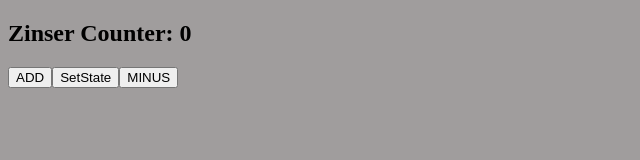
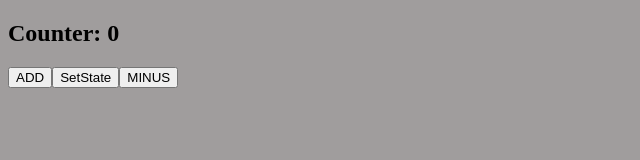
Before and after one commit to FZinser/simple-react-boilerplate, a React app: page / in a window 1280 px wide. Shown: the top 160 px of the page, without its empty margins (0-640 px from the left). Built offline with nearby package versions, Linux system fonts and the light colour scheme.

Commit message:
Updating with store and actions

```diff
--- a/src/App.js
+++ b/src/App.js
@@ -1,14 +1,15 @@
 import Counter from 'Components/Counter'
-import {Store} from './Stores'
+import {Store} from 'storable'
+import {initialState, actions} from './Stores'
 
 const {Fragment} = React
 
 export const App = () => {
 
 	return (
-		<Store>
+		<Store state={initialState} actions={actions}>
 			<Fragment>
-				<Counter name="Zinser" />
+				<Counter />
 			</Fragment>
 		</Store>
 	)
--- a/src/Components/Counter/enhancer.js
+++ b/src/Components/Counter/enhancer.js
@@ -1,5 +1,5 @@
-import { compose, withHandlers, withState, withMount, withWillUnmount } from 'rvcompose'
-import { connect } from '../../Stores'
+import { compose, withHandlers, withState, withMount, withWillUnmount, withEffect } from 'composable'
+import { connect } from 'storable'
 
 export default compose(
 
@@ -7,8 +7,12 @@ export default compose(
 
     withState('count', 'updateCount', 0),
 
-    withMount(() => {
-        console.log('[Counter] - Mount')
+    withMount((props) => {
+        console.log('[Counter] - Mount',)
+    }),
+
+    withEffect((props) => {
+        console.log(props)
     }),
 
     withWillUnmount(() => {
@@ -23,6 +27,10 @@ export default compose(
 
         decrement: ({ count, updateCount }) => (e) => {
             updateCount(count - 1)
+        },
+
+        updateName: ({ dispatch }) => (e) => {
+            dispatch('CHANGE', { key:'name', value:null })
         }
     })
 
--- a/src/Components/Counter/index.js
+++ b/src/Components/Counter/index.js
@@ -3,17 +3,16 @@ import enhancer from './enhancer'
 const {Fragment} = React
 const Title = React.lazy(() => import(/* webpackChunkName:"LazyTitle" */ 'Components/Title'))
 
-const Counter = ({name, count, increment, decrement, setState, ...props}) => {
+const Counter = ({name, count, increment, decrement, updateName, ...props}) => {
 
     return (
         <Fragment>
             {count > 5 ? <AsyncTitle /> : <Fragment>
                 <h2> {name} Counter: {count}</h2>
                 <button onClick={increment}>ADD</button>
-                <button onClick={() => setState('aragao')}>SetState</button>
+                <button onClick={updateName}>SetState</button>
                 <button onClick={decrement}>MINUS</button>
-            </Fragment>
-            }
+            </Fragment>}
         </Fragment>
     )
 }
--- a/src/Stores/index.js
+++ b/src/Stores/index.js
@@ -1,20 +1,20 @@
-import { useState, useContext } from 'react'
+// @Store
 
-const AppContext = React.createContext('app')
-
-export const Store = ({ children }) => {
-
-    const [state, setState] = useState({})
-
-    return (
-        <AppContext.Provider value={{ state, setState }} >
-            {children}
-        </AppContext.Provider>
-    )
+export const initialState = {
+    name : 'Zinser',
+    loading: false
 }
 
-export const connect = () => ([Component, props]) => {
-    const value = useContext(AppContext)
-    const newprops = { ...props, ...value }
-    return [Component, newprops]
+export const actions = {
+
+    FETCH_STORIES :( state, payload, dispatch ) => {
+        fetch().then(({data}) => dispatch('READY', { data }))
+        return {
+            loading :true
+        }
+    },
+
+    READY :( state, payload ) => ({
+        loading :false
+    })
 }
--- /dev/null
+++ b/src/storable.js
@@ -0,0 +1,29 @@
+import { useState, useContext } from 'react'
+
+const AppContext = React.createContext('app')
+
+export const Store = ({ children, state, actions }) => {
+
+    const [ store, setStore ] = useState( state || {})
+
+    //Default Actions
+    actions.CHANGE = (state, payload) => ({ [payload.key]: payload.value })
+    actions.RESET = (state, payload) => ({ [payload.key]: null })
+
+    const dispatch = ( action, payload ) => {
+        const newstate = actions[action](store, payload, dispatch)
+        setStore({ ...store, ...newstate })
+    }
+
+    return (
+        <AppContext.Provider value={{ store, dispatch }} >
+            {children}
+        </AppContext.Provider>
+    )
+}
+
+export const connect = () => ([Component, props]) => {
+    const value = useContext(AppContext)
+    const newprops = { ...props, ...value }
+    return [Component, newprops]
+}
```
Also changed, not shown: src/composable.js (renamed from src/rvcompose.js).
